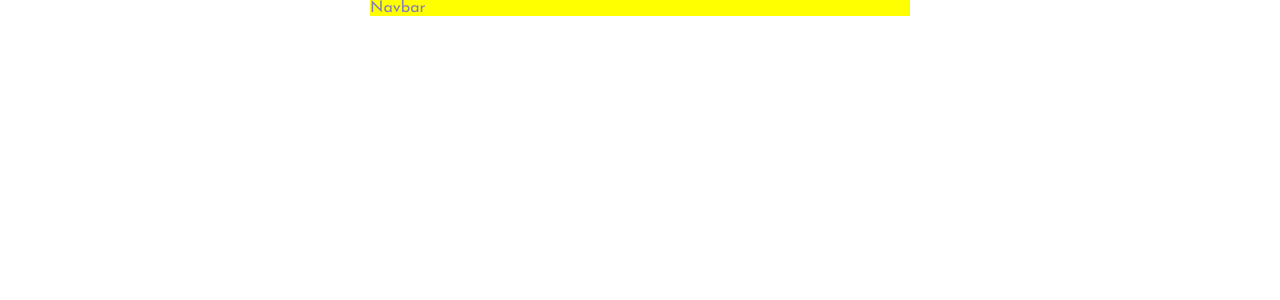
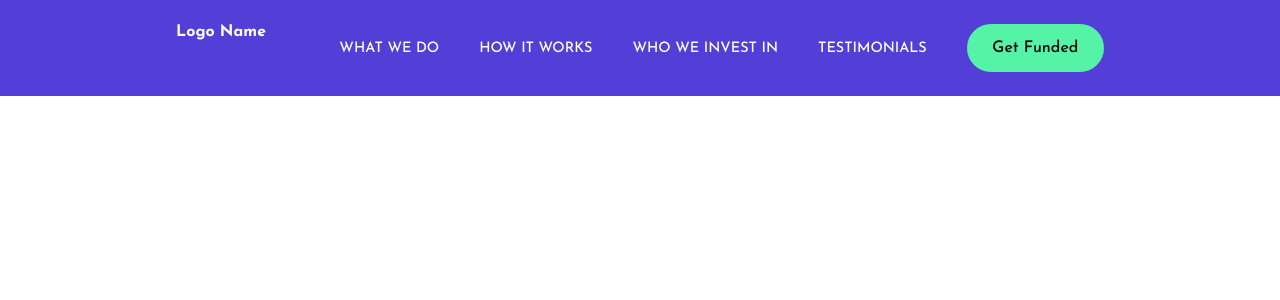
Before and after one commit to Meshclan1/digital-business-app, a Next.js app: page / in a window 1280 px wide. Shown: the top 300 px of the page. Built offline with nearby package versions, Linux system fonts and the light colour scheme.

Commit message:
css design of navbar

```diff
--- a/app/globals.css
+++ b/app/globals.css
@@ -34,7 +34,6 @@ body {
   width: 100%;
   margin: auto;
   overflow: hidden;
-  background-color: yellow;
 }
 
 @media (min-width: 2100px) {
@@ -55,14 +54,14 @@ body {
   }
 }
 
-@media (min-width: 768px) {
+/* @media (min-width: 768px) {
   .container {
     max-width: 720px;
   }
-}
+} */
 
-@media (min-width: 576px) {
+/* @media (min-width: 576px) {
   .container {
     max-width: 540px;
   }
-}
+} */
--- a/src/components/Navbar/Navbar.css
+++ b/src/components/Navbar/Navbar.css
@@ -0,0 +1,108 @@
+.n-wrapper {
+  background-color: var(--primary-color);
+  width: 100%;
+  position: absolute;
+  z-index: 999;
+}
+
+.n-container {
+  padding: 1.5rem 1rem;
+  color: white;
+  font-size: 1rem;
+  display: flex;
+  justify-content: space-between;
+  font-weight: 500;
+}
+
+.n-logo {
+  font-weight: bold;
+  cursor: pointer;
+}
+
+.n-right {
+  text-transform: uppercase;
+  display: flex;
+  align-items: center;
+  justify-content: center;
+  gap: 2.5rem;
+  font-size: 0.9rem;
+}
+
+.n-menu {
+  display: flex;
+  align-items: center;
+  justify-content: center;
+  gap: 2.5rem;
+}
+
+.n-menu span {
+  cursor: pointer;
+}
+
+.fund-button {
+  color: var(--dark-bg);
+  background-color: var(--third-color);
+  padding: 1rem 1.6rem;
+  font-size: 1rem;
+  text-transform: capitalize;
+  border-radius: 999px;
+}
+
+.nm-container {
+  display: none;
+}
+
+@media (max-width: 1200px) {
+  .n-container {
+    display: none;
+  }
+  .nm-container {
+    display: block;
+    color: white;
+    display: flex;
+    align-items: center;
+    justify-content: space-between;
+    padding: 1rem;
+    position: relative;
+    background-color: var(--primary-color);
+  }
+}
+
+.nm-container > :nth-child(1) {
+  font-weight: bold;
+}
+
+.nm-menu {
+  position: fixed;
+  top: 3.9rem;
+  padding: 3rem 2rem;
+  box-sizing: border-box;
+  left: 0;
+  display: flex;
+  background-color: var(--primary-color);
+  flex-direction: column;
+  transform: translate(-150%);
+  transition: all 300ms ease-in-out;
+  width: 100%;
+  font-size: 1.2rem;
+  z-index: 99;
+  height: calc(100vh - 3.9rem);
+}
+
+.nm-menu span {
+  margin-bottom: 2rem;
+  padding-bottom: 1rem;
+  border-bottom: 1px solid var(--border-color);
+}
+
+.m-funded-button {
+  width: 100%;
+  background-color: var(--third-color);
+  display: flex;
+  align-items: center;
+  justify-content: center;
+  box-sizing: border-box;
+  padding: 1rem 0rem;
+  border-radius: 999px;
+  columns: var(--dark-bg);
+}
--- a/src/components/Navbar/Navbar.jsx
+++ b/src/components/Navbar/Navbar.jsx
@@ -1,11 +1,50 @@
-import React from "react";
+"use client";
+
+import React, { useState } from "react";
 import "./Navbar.css";
+import { BiMenuAltRight } from "react-icons/bi";
+import { RxCross2 } from "react-icons/rx";
 
 const Navbar = () => {
+  const [mobileMenuOpened, setMobileMenuOpened] = useState(false);
+
   return (
     <div className="n-wrapper">
       <div className="container">
-        <d className="n-container">Navbar</d>
+        <div className="n-container">
+          <div className="n-logo">
+            <span>Logo Name</span>
+          </div>
+
+          <div className="n-right">
+            <div className="n-menu">
+              <span>What we do</span>
+              <span>How it works</span>
+              <span>Who we invest in</span>
+              <span>Testimonials</span>
+            </div>
+            <div className="fund-button">Get Funded</div>
+          </div>
+        </div>
+      </div>
+      <div className="nm-container">
+        <span>LOGO NAME </span>
+
+        {!mobileMenuOpened ? (
+          <BiMenuAltRight size={40} onClick={() => setMobileMenuOpened(true)} />
+        ) : (
+          <RxCross2 size={40} onClick={() => setMobileMenuOpened(false)} />
+        )}
+        <div
+          className="nm-menu"
+          style={{ transform: mobileMenuOpened && "translate(0%)" }}
+        >
+          <span>What we do</span>
+          <span>How it works</span>
+          <span>Who we invest in</span>
+          <span>Testimonials</span>
+          <div className="m-funded-button">Get Funded</div>
+        </div>
       </div>
     </div>
   );
```
